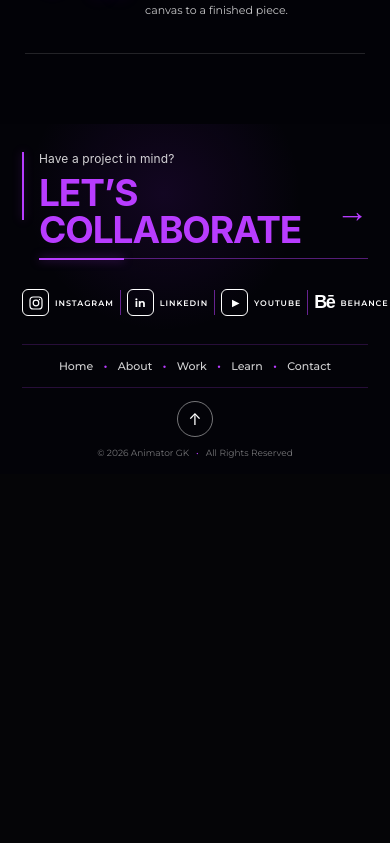
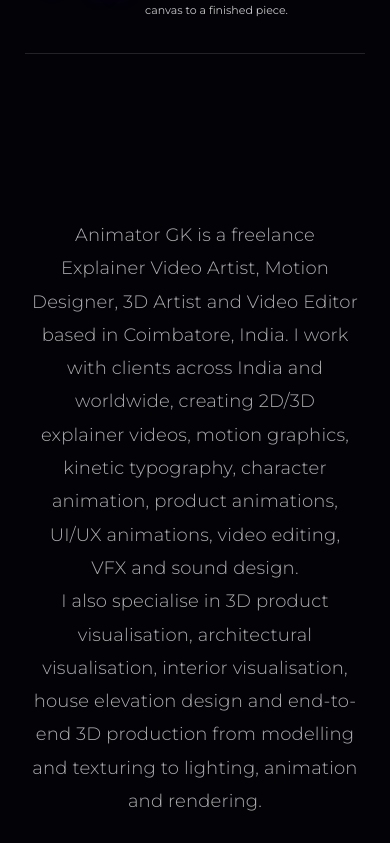
Before and after one commit to swatz18/animator-gk, a React (Vite) app: page /about in a window 390 px wide. Shown: the part 5881-6724 px from the top of the page. Before the commit the page ends 6355 px from the top, so only its background shows below. Built offline with nearby package versions, Linux system fonts and the light colour scheme; a web font is replaced by a local one.

Commit message:
Added New PAra under What I bring

```diff
--- a/src/sections/About/About.css
+++ b/src/sections/About/About.css
@@ -689,6 +689,19 @@
       rgba(139, 25, 255, 0.16)
     );
 }
+ .about-intro {
+    padding:
+      80px
+      7vw
+      90px;
+  }
+
+  .about-intro p {
+    max-width: 850px;
+
+    font-size: 16px;
+    line-height: 1.8;
+  }
 }
 
 /* =========================================================
@@ -735,6 +748,21 @@
 
   .about-portrait {
     width: 72vw;
+  }
+  .about-intro {
+    padding:
+      65px
+      25px
+      75px;
+  }
+
+  .about-intro p {
+    max-width: 100%;
+
+    font-size: 14px;
+    line-height: 1.75;
+
+    text-align: center;
   }
 }
 
@@ -884,4 +912,50 @@
   .about-portrait {
     width: 100vw;
   }
+  .about-intro {
+    padding:
+      55px
+      20px
+      65px;
+  }
+
+  .about-intro p {
+    font-size: 13px;
+    line-height: 1.7;
+  }
 }
+
+/* =========================================================
+   ABOUT INTRO / SERVICES SUMMARY
+   ========================================================= */
+
+.about-intro {
+  width: 100%;
+  box-sizing: border-box;
+
+  padding: 95px 8vw 110px;
+
+  display: flex;
+  justify-content: center;
+
+  background: #020207;
+}
+
+.about-intro p {
+  width: 100%;
+  max-width: 1050px;
+
+  margin: 0;
+
+  text-align: center;
+
+  font-family: "Montserrat", sans-serif;
+
+  font-size: 18px;
+  font-weight: 300;
+
+  line-height: 1.85;
+  letter-spacing: 0.01em;
+
+  color: rgba(255, 255, 255, 0.68);
+}
--- a/src/sections/About/About.tsx
+++ b/src/sections/About/About.tsx
@@ -117,6 +117,19 @@ function About() {
       <JourneyThree />
       <JourneyFour />
       <WhatIBring/>
+      <section className="about-intro">
+        <p>
+          Animator GK is a freelance Explainer Video Artist, Motion Designer,
+          3D Artist and Video Editor based in Coimbatore, India. I work with
+          clients across India and worldwide, creating 2D/3D explainer videos,
+          motion graphics, kinetic typography, character animation, product
+          animations, UI/UX animations, video editing, VFX and sound design.<br/>
+          I also specialise in 3D product visualisation, architectural
+          visualisation, interior visualisation, house elevation design and
+          end-to-end 3D production from modelling and texturing to lighting,
+          animation and rendering.
+        </p>
+      </section>
     </main>
   );
 }
```
